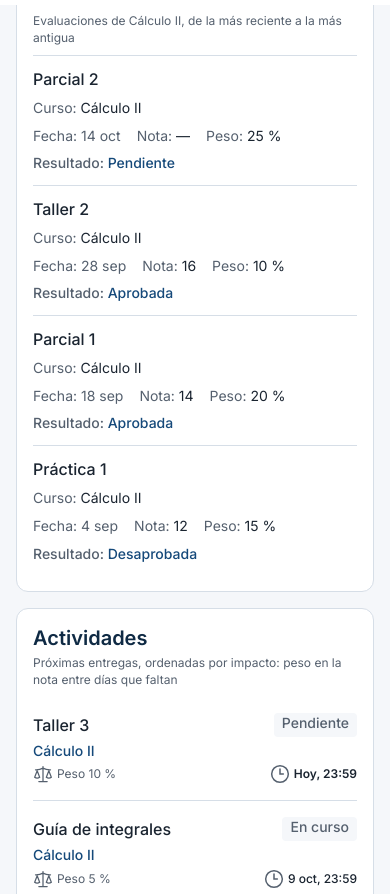
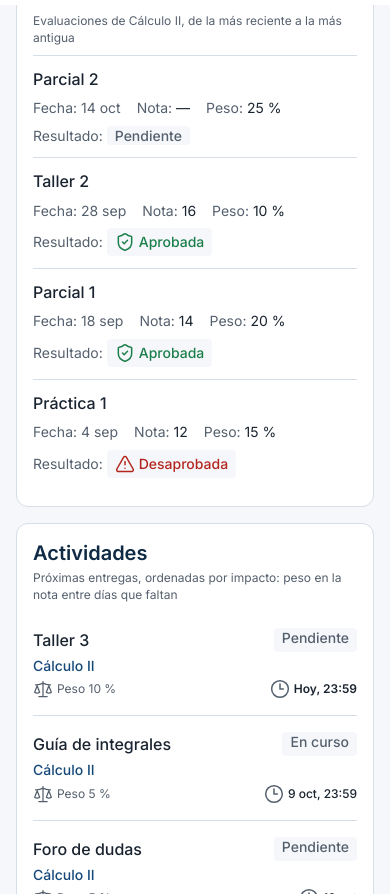
Before and after one commit to jdiaz522/ulive, a plain HTML site: page app/curso.html in a window 390 px wide. Shown: the part 839-1733 px from the top of the page. Drawn offline with Linux system fonts and the light colour scheme.

Commit message:
App: chips de estado en tablas y Detalle de curso sin columna repetida

```diff
--- a/app/curso.html
+++ b/app/curso.html
@@ -148,7 +148,6 @@
               <thead>
                 <tr>
                   <th>Evaluación</th>
-                  <th>Curso</th>
                   <th>Fecha</th>
                   <th>Nota</th>
                   <th>Peso</th>
@@ -158,35 +157,31 @@
               <tbody>
                 <tr>
                   <td class="celda-nombre">Parcial 2</td>
-                  <td class="celda-curso"><span class="etiqueta-movil">Curso: </span>Cálculo II</td>
                   <td class="celda-fecha"><span class="etiqueta-movil">Fecha: </span>14 oct</td>
                   <td><span class="etiqueta-movil">Nota: </span>—</td>
                   <td><span class="etiqueta-movil">Peso: </span><span class="cifra">25 %</span></td>
-                  <td class="celda-resultado"><span class="etiqueta-movil">Resultado: </span>Pendiente</td>
+                  <td class="celda-resultado"><span class="estado-celda"><span class="etiqueta-movil">Resultado: </span><span class="estado-neutro">Pendiente</span></span></td>
                 </tr>
                 <tr>
                   <td class="celda-nombre">Taller 2</td>
-                  <td class="celda-curso"><span class="etiqueta-movil">Curso: </span>Cálculo II</td>
                   <td class="celda-fecha"><span class="etiqueta-movil">Fecha: </span>28 sep</td>
                   <td><span class="etiqueta-movil">Nota: </span>16</td>
                   <td><span class="etiqueta-movil">Peso: </span><span class="cifra">10 %</span></td>
-                  <td class="celda-resultado"><span class="etiqueta-movil">Resultado: </span>Aprobada</td>
+                  <td class="celda-resultado"><span class="estado-celda"><span class="etiqueta-movil">Resultado: </span><span class="estado estado-seguro estado-tabla"><img src="../img/icono-escudo.svg" alt=""> Aprobada</span></span></td>
                 </tr>
                 <tr>
                   <td class="celda-nombre">Parcial 1</td>
-                  <td class="celda-curso"><span class="etiqueta-movil">Curso: </span>Cálculo II</td>
                   <td class="celda-fecha"><span class="etiqueta-movil">Fecha: </span>18 sep</td>
                   <td><span class="etiqueta-movil">Nota: </span>14</td>
                   <td><span class="etiqueta-movil">Peso: </span><span class="cifra">20 %</span></td>
-                  <td class="celda-resultado"><span class="etiqueta-movil">Resultado: </span>Aprobada</td>
+                  <td class="celda-resultado"><span class="estado-celda"><span class="etiqueta-movil">Resultado: </span><span class="estado estado-seguro estado-tabla"><img src="../img/icono-escudo.svg" alt=""> Aprobada</span></span></td>
                 </tr>
                 <tr>
                   <td class="celda-nombre">Práctica 1</td>
-                  <td class="celda-curso"><span class="etiqueta-movil">Curso: </span>Cálculo II</td>
                   <td class="celda-fecha"><span class="etiqueta-movil">Fecha: </span>4 sep</td>
                   <td><span class="etiqueta-movil">Nota: </span>12</td>
                   <td><span class="etiqueta-movil">Peso: </span><span class="cifra">15 %</span></td>
-                  <td class="celda-resultado"><span class="etiqueta-movil">Resultado: </span>Desaprobada</td>
+                  <td class="celda-resultado"><span class="estado-celda"><span class="etiqueta-movil">Resultado: </span><span class="estado estado-riesgo estado-tabla"><img src="../img/icono-alerta-riesgo.svg" alt=""> Desaprobada</span></span></td>
                 </tr>
               </tbody>
             </table>
--- a/css/app.css
+++ b/css/app.css
@@ -1298,14 +1298,17 @@ select.campo {
   font-weight: 500;
 }
 
+/* "28 sep" no se parte: a 801 px el indicador de Resultado le quita ancho a la columna */
 .tabla-app .celda-fecha {
   color: #55606E;
-}
-
+  white-space: nowrap;
+}
+
+/* Resultado de cada evaluación (Detalle de curso y Evaluaciones), con los indicadores de estado:
+   Aprobada (seguro) si la nota llega a REGLAS_UPC.notaAprobatoria (13, calculos.js),
+   Desaprobada (riesgo) si no llega y Pendiente (neutro) si aún no tiene nota */
 .tabla-app .celda-resultado {
-  color: #15497A;
-  font-size: 14px;
-  font-weight: 500;
+  font-size: 14px;
 }
 
 .tabla-con-margen {
@@ -1348,9 +1351,10 @@ select.campo {
   font-weight: 500;
 }
 
+/* Texto principal y sin subrayado: no es un enlace */
 .tabla-curso {
   display: block;
-  color: #15497A;
+  color: #1A2430;
   font-size: 14px;
   font-weight: 500;
   line-height: 1.4;
@@ -1416,7 +1420,29 @@ select.campo {
 .estado-accion {
   display: flex;
   flex-direction: row;
+  flex-wrap: wrap;
   margin-bottom: 8px;
+}
+
+/* Resultado de evaluación: la etiqueta móvil y el indicador en una fila, el indicador del ancho de su texto */
+.estado-celda {
+  display: flex;
+  flex-direction: row;
+  flex-wrap: wrap;
+}
+
+/* En móvil, "Estado:" o "Resultado:" y su indicador comparten la línea. Los márgenes auto
+   centran la etiqueta en alto junto al indicador; 4 px reponen el espacio final, que flex no conserva.
+   Dos clases para ganarle al margen superior de .estado en móvil */
+.estado-accion .etiqueta-movil,
+.estado-celda .etiqueta-movil {
+  margin: auto 4px auto 0;
+}
+
+.estado-accion .estado,
+.estado-celda .estado,
+.estado-celda .estado-neutro {
+  margin: 0;
 }
 
 /* ---------- Filtros (botones de opción) ---------- */
@@ -2183,9 +2209,8 @@ select.campo {
     line-height: 1.4;
   }
 
-  /* Nombre y curso ocupan una línea cada uno; fecha, nota, peso y resultado comparten la siguiente */
-  .tabla-app .celda-nombre,
-  .tabla-app .celda-curso {
+  /* El nombre ocupa su línea; fecha, nota, peso y resultado comparten la siguiente */
+  .tabla-app .celda-nombre {
     flex: 1 1 100%;
     margin-right: 0;
   }
@@ -2194,16 +2219,10 @@ select.campo {
     font-size: 16px;
   }
 
-  /* Evaluaciones: el curso sigue en su propia línea, con su etiqueta "Curso:" y en texto principal */
+  /* Evaluaciones: el curso sigue en su propia línea, con su etiqueta "Curso:" */
   .tabla-evaluaciones .tabla-curso {
     margin-top: 8px;
-    color: #1A2430;
     font-weight: 400;
-  }
-
-  /* Actividades: el estado vuelve a ser un bloque, como cuando tenía su propia celda */
-  .estado-accion {
-    display: block;
   }
 
   /* Mis cursos: el nombre (o su enlace de 44 px) en la primera línea y el estado en la segunda.
```
Also changed, not shown: app/evaluaciones.html (+7 -7 lines).
